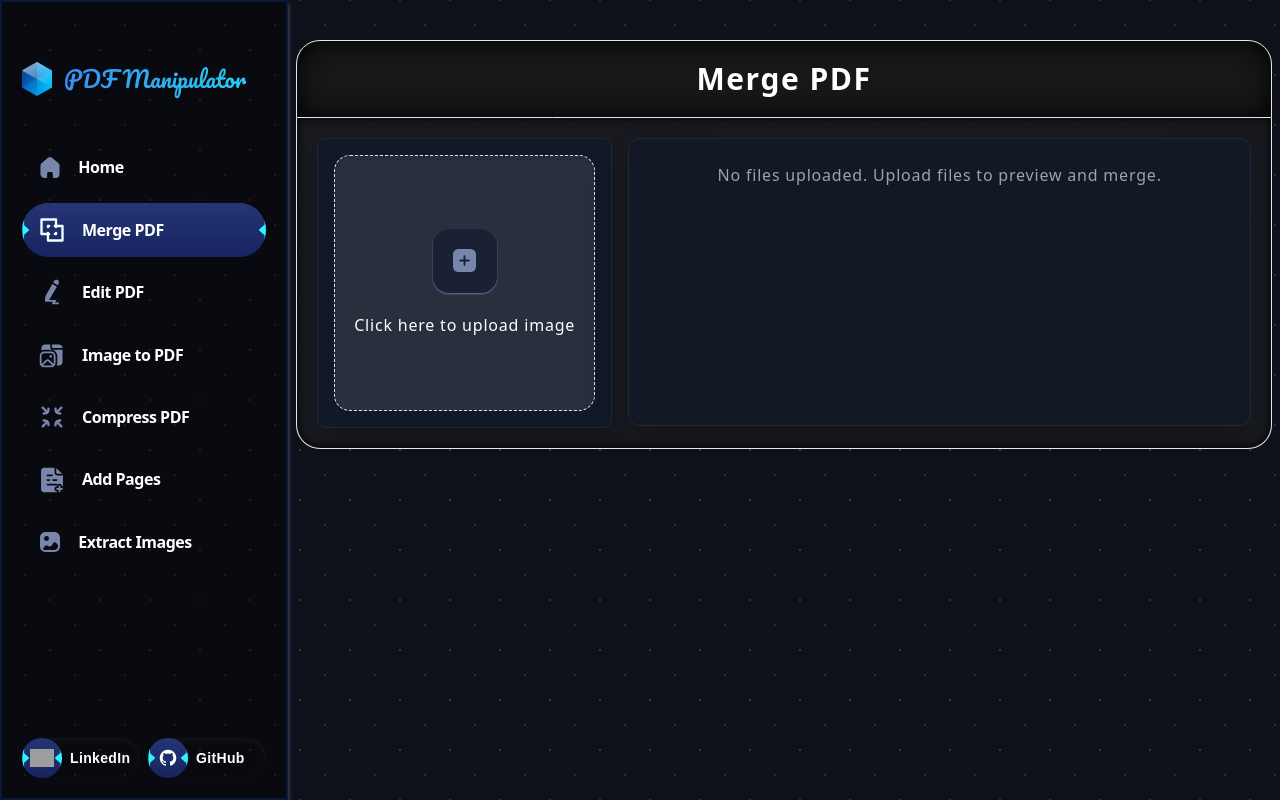
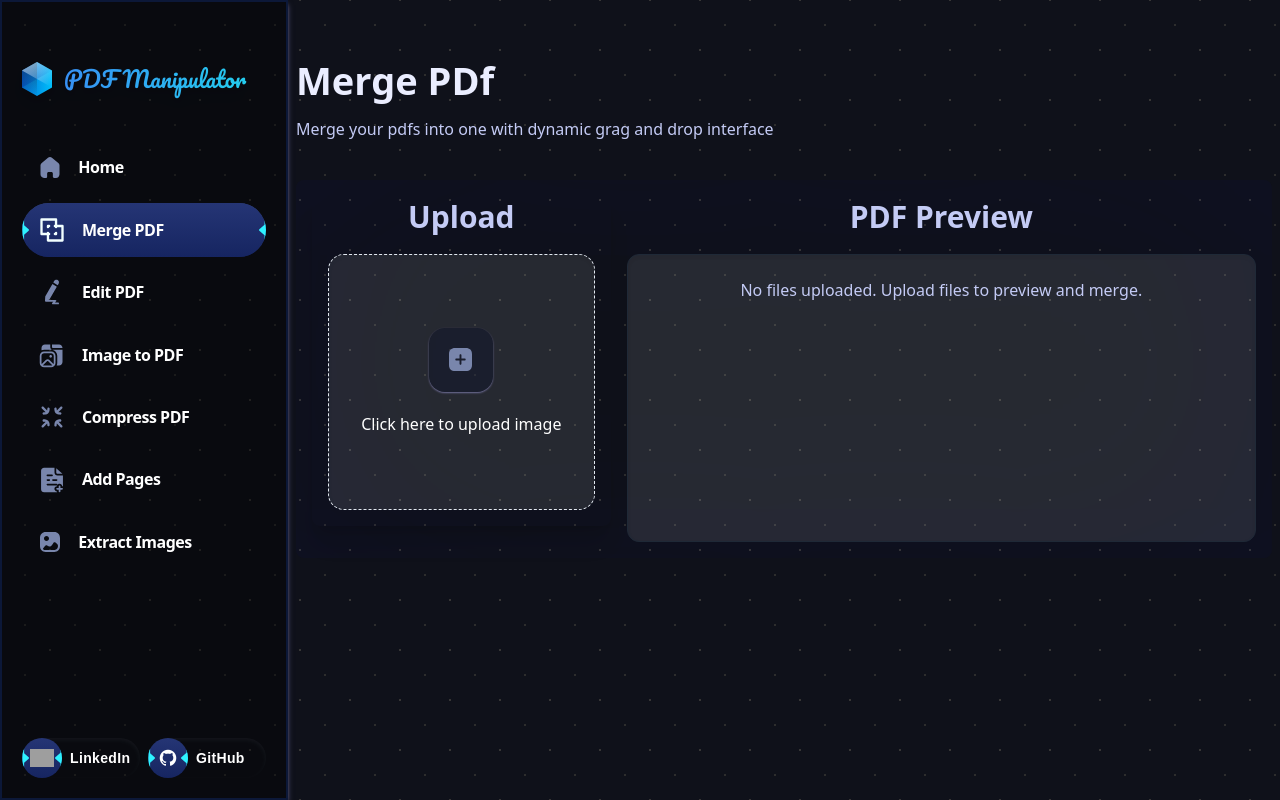
Before and after one commit to VrajVyas11/PDF-Manipulator, a Next.js app: page / in a window 1280 px wide. Both pictures are taken after a click on the button "Merge PDF". Built offline with nearby package versions, Linux system fonts and the light colour scheme; grey boxes are pictures that could not be loaded.

Commit message:
remade the merge pdf component

```diff
--- a/components/Core/AddPages.jsx
+++ b/components/Core/AddPages.jsx
@@ -1,7 +1,7 @@
 import React, { useEffect, useState, useCallback } from 'react'; // import useCallback
 import { PDFDocument } from 'pdf-lib';
 import dynamic from 'next/dynamic';
-const QuillEditor = dynamic(() => import('../app/utils/QuillEditor'), { ssr: false });
+const QuillEditor = dynamic(() => import('../../app/utils/QuillEditor'), { ssr: false });
 import html2pdf from 'html2pdf.js';
 import PDFViewer from "./PDFViewer"
 
--- a/components/Core/PDFEditor/PDFEditor.jsx
+++ b/components/Core/PDFEditor/PDFEditor.jsx
@@ -1,5 +1,5 @@
 import React, { useState } from 'react';
-import PellComponent from "../../app/utils/Pell.jsx";
+import PellComponent from "../../../app/utils/Pell.jsx";
 import PDFEditorWorkerBased from "./PDFEditorWorkerBased.jsx";
 function PDFEditor() {
   const [isBackendBased, setIsBackendBased] = useState(false);
--- a/components/Core/PDFMerge.jsx
+++ b/components/Core/PDFMerge.jsx
@@ -1,4 +1,4 @@
-import React, { useEffect, useState, useCallback,useTransition } from 'react';
+import React, { useEffect, useState, useCallback, useTransition } from 'react';
 import { PDFDocument } from 'pdf-lib';
 import PDFViewer from "./PDFViewer";
 import Image from 'next/image';
@@ -111,31 +111,44 @@ const PdfMerge = () => {
   }, [count, mergePdfs]);
 
   return (
-    <div className="flex justify-self-center mb-16 w-full sm:w-[95%] lg:w-[100%] h-fit justify-center items-center flex-col">
-      <h2 className="text-white text-2xl sm:text-3xl rounded-b-none border-[1px] border-gray-200 text-center p-4 sm:p-5 h-fit w-full backdrop-blur-lg bg-opacity-90 rounded-3xl bg-[#1a1a1a] overflow-hidden font-extrabold tracking-wider shadow-[inset_0_0_30px_rgba(0,0,0,1)]">
-        Merge PDF
-      </h2>
+    <div className="flex flex-col  w-full">
+      <div className=' flex flex-row w-full'>
+        <div className=' flex flex-col mt-5 mb-10 w-full'>
+          <h2 className='text-[30px] font-bold md:text-[38px] leading-[110%] text-p4'>Merge PDf</h2>
+          <p className='font-normal text-[16px] leading-[140%] mt-4 text-p5'>Merge your pdfs into one with dynamic grag and drop interface </p>
+        </div>
+        {pages.length > 0 &&<button
+          onClick={downloadPdf}
+          className={`flex w-full justify-end  rounded-2xl  group`}
+        >
+          <span className={`relative flex justify-around items-center w-fit before:g7 g4  min-h-fit px-4 py-2  rounded-2xl  before:absolute before:inset-0 before:opacity-0 before:transition-opacity before:duration-500 before:content-[''] group-hover:before:opacity-100 overflow-hidden `}>
 
-      <div className="flex flex-col lg:flex-row border-[1px] border-t-0 border-gray-200 backdrop-blur-lg shadow-black bg-opacity-40 rounded-3xl p-4 sm:p-5 bg-[#292828] overflow-hidden text-center font-extrabold tracking-wider shadow-[inset_0_0_10px_rgba(0,0,0,1)] text-white h-fit w-full rounded-t-none">
-        <div className="w-full lg:w-1/3 pr-0 lg:pr-4 mb-4 lg:mb-0">
-          <div className="min-h-[200px] shadow-xl rounded-lg p-4 bg-gray-900 border border-gray-800">
-            {/* <div
-              className={`border-4 border-dashed p-4 sm:p-5 ${pages.length > 0 ? 'h-fit' : 'h-[175px]'
-                } rounded-lg w-full bg-gray-800 flex items-center justify-center cursor-pointer transition-transform duration-300 ease-in-out hover:scale-105 hover:border-blue-700`}
-              onClick={() => document.getElementById('fileInput').click()}
-            >
-              <input
-                id="fileInput"
-                type="file"
-                accept="application/pdf"
-                className="hidden"
-                onChange={handleFileChange}
-                multiple
+            <Image
+              src="/images/download.svg"
+              alt='logo'
+              width={28}
+              height={28}
+              className={`brightness-200`}
             />
-              <p className="text-center text-gray-400 text-sm sm:text-base">
-                Click to upload
-              </p>
-            </div> */}
+
+            <span className="font-semibold text-16 flex size-full gap-4 p-4 pr-0 text-p5 ">
+              Download
+            </span>
+
+          </span>
+        </button>}
+
+      </div>
+
+      <div className="flex flex-row  text-white shadow-[inset_0_0_200px_rgba(0,0,150,0.1)]  rounded-lg p-4  h-fit w-full ">
+        <div className="w-full lg:w-1/3 pr-0  lg:pr-4 mb-4 lg:mb-0">
+          <div className="min-h-[200px] shadow-xl rounded-lg p-4 pt-0 ">
+
+            <div className="flex flex-col text-center  gap-4">
+              <h3 className="font-bold text-[30px] leading-[140%] text-p5">
+                Upload
+              </h3>
+
               <div
                 onClick={() => document.getElementById('fileInput').click()}
                 className="flex-center flex h-64 cursor-pointer flex-col gap-5 rounded-[16px] border border-dashed bg-purple-100/10 shadow-inner">
@@ -158,6 +171,8 @@ const PdfMerge = () => {
                 </div>
                 <p className="font-normal">Click here to upload image</p>
               </div>
+            </div>
+
             {pages.length > 0 && (
               <h2 className="text-sm sm:text-lg font-bold text-gray-400 mb-2 mt-6 sm:mt-10">
                 Uploaded Pages
@@ -181,23 +196,18 @@ const PdfMerge = () => {
 
         </div>
 
-        <div className="w-full lg:w-2/3">
-          <div className="bg-gray-900 min-h-72 font-normal bg-opacity-70 border border-gray-800 shadow-2xl rounded-xl p-4 sm:p-6">
+        <div className="w-full flex flex-col gap-4 lg:w-2/3">
+        <h2 className="font-bold text-center text-[30px] leading-[140%] text-p5">
+                  PDF Preview
+                </h2>
+          <div className=" bg-purple-100/10 shadow-inner min-h-72 font-normal bg-opacity-70 border border-gray-800  rounded-xl p-4 sm:p-6">
+
             {pages.length > 0 ? (
               <>
-                <h2 className="text-sm sm:text-lg font-bold text-gray-300 mb-4">
-                  PDF Preview
-                </h2>
                 <PDFViewer file={previewPdf} />
-                <button
-                  onClick={downloadPdf}
-                  className="px-4 sm:px-6 py-2 sm:py-3 mt-4 w-full bg-blue-600 text-white font-mono shadow-lg tracking-wide rounded-lg hover:bg-blue-700 transition duration-300 font-extrabold ease-in-out disabled:opacity-50"
-                >
-                  Download Merged PDF
-                </button>
               </>
             ) : (
-              <div className="flex items-center justify-center text-gray-400 text-sm sm:text-base text-center h-full">
+              <div className="font-normal text-[16px] leading-[140%] flex justify-center text-p5">
                 No files uploaded. Upload files to preview and merge.
               </div>
             )}
--- a/package.json
+++ b/package.json
@@ -8,8 +8,7 @@
     "build": "next build",
     "start": "next start",
     "lint": "next lint",
-    "preinstall": "npm install canvas --build-from-source=false",
-    "postinstall": "npm install pdf-lib@0.6.0 --prefix ./legacy-pdf-lib && npm install canvas --build-from-source=true"
+    "postinstall": "npm install pdf-lib@0.6.0 --prefix ./legacy-pdf-lib"
   },
   "dependencies": {
     "@ckeditor/ckeditor5-build-classic": "^43.2.0",
```
Also changed, not shown: public/images/download.svg (added), 1 other file (tests, documents, lock files or other folders). Lines whose indentation alone changed are shown as unchanged.
